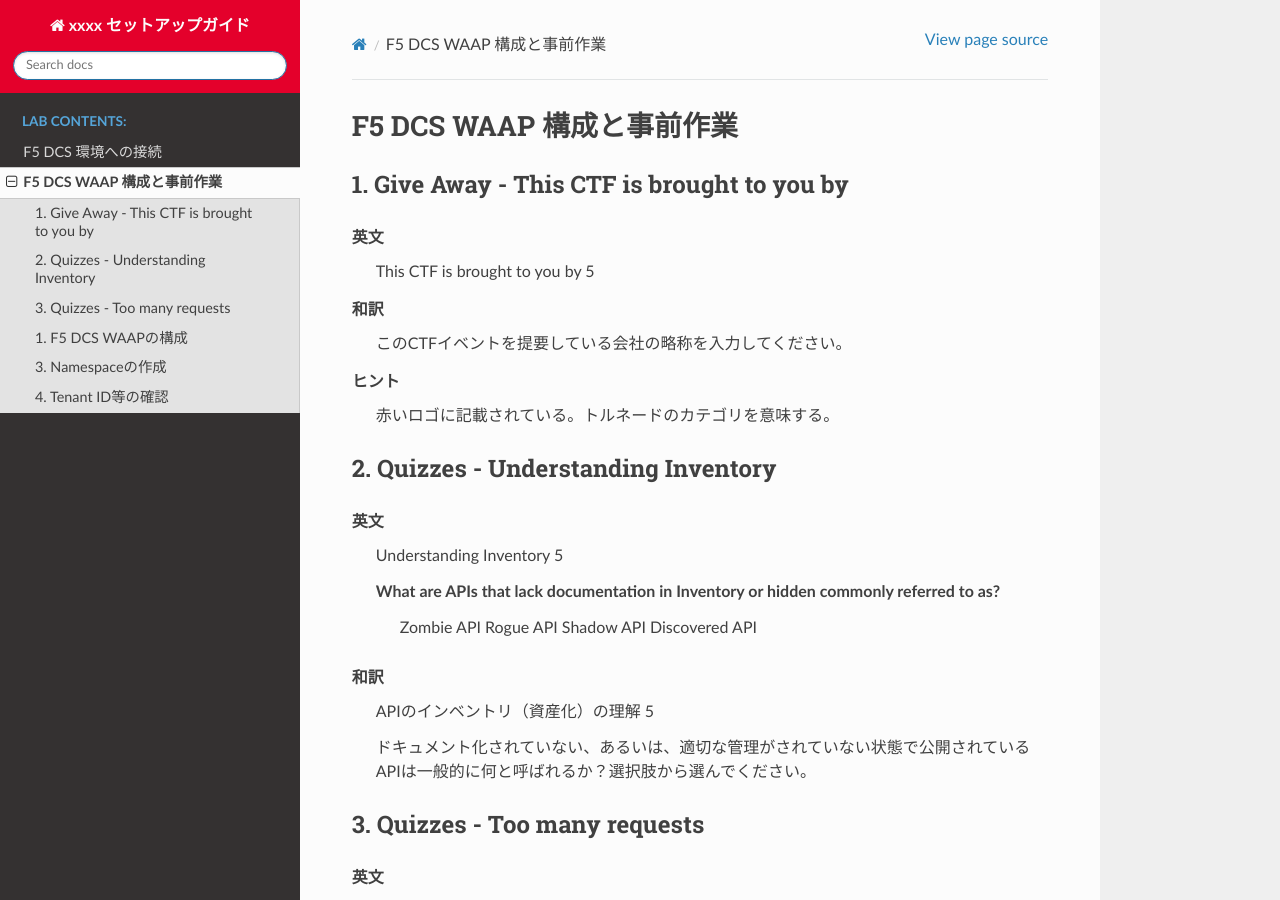
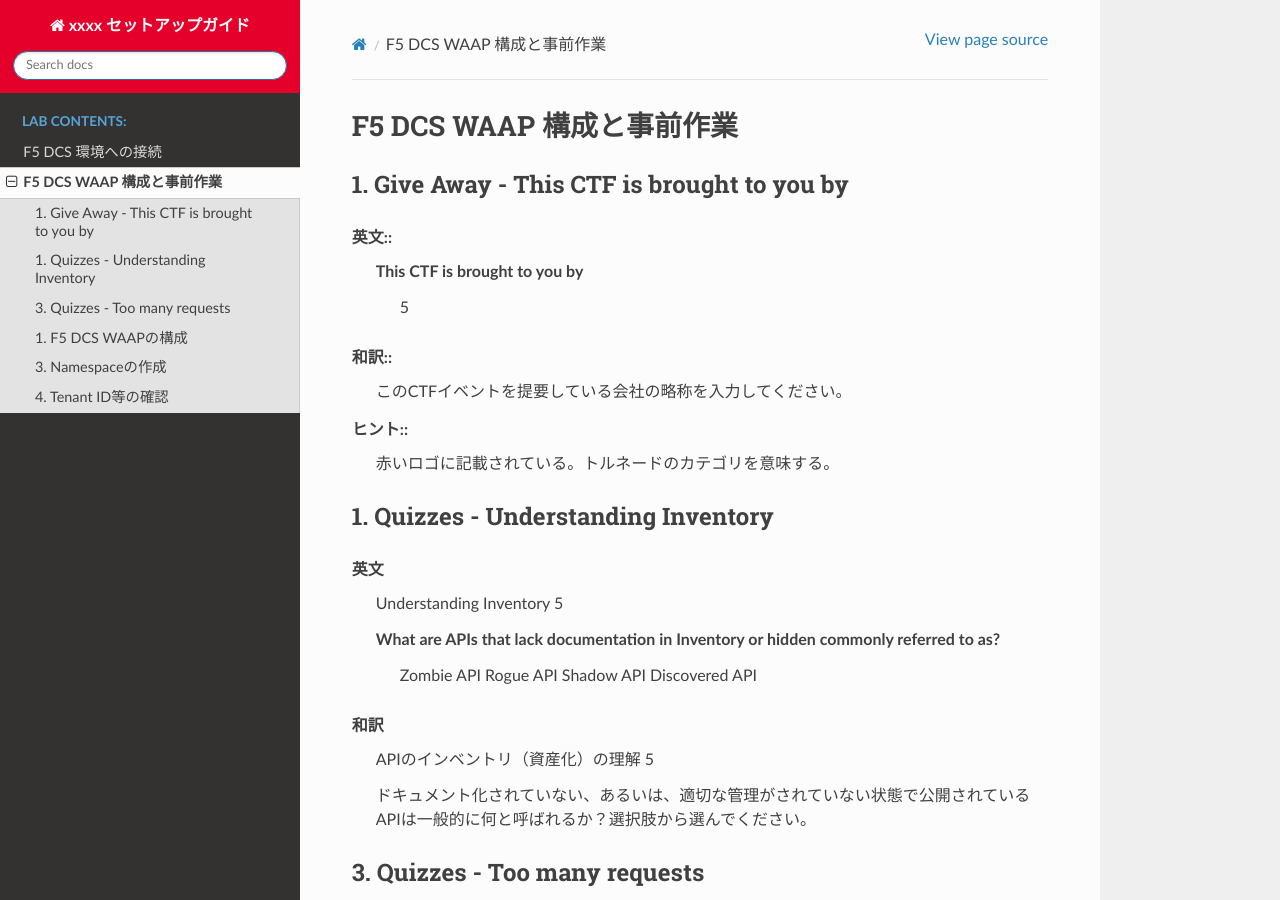
Before and after one commit to BeF5/f5j-appsec-hero-challenge, a Sphinx documentation site: the page built from docs/class1/module02/module02.rst, in a window 1280 px wide and 900 px high. Built offline with Sphinx 7.4.7 and the Read the Docs theme 2.0.0, drawn with Linux system fonts in a browser that asks for light colours.

Commit message:
テスト

```diff
--- a/docs/class1/module02/module02.rst
+++ b/docs/class1/module02/module02.rst
@@ -4,17 +4,17 @@ F5 DCS WAAP 構成と事前作業
 1. Give Away - This CTF is brought to you by
 ====
 
-英文
-    This CTF is brought to you by
+英文::
+   This CTF is brought to you by
     5
 
-和訳
+和訳::
     このCTFイベントを提要している会社の略称を入力してください。
 
-ヒント
+ヒント::
     赤いロゴに記載されている。トルネードのカテゴリを意味する。
 
-2. Quizzes - Understanding Inventory
+1. Quizzes - Understanding Inventory
 ====
 
 英文
```
